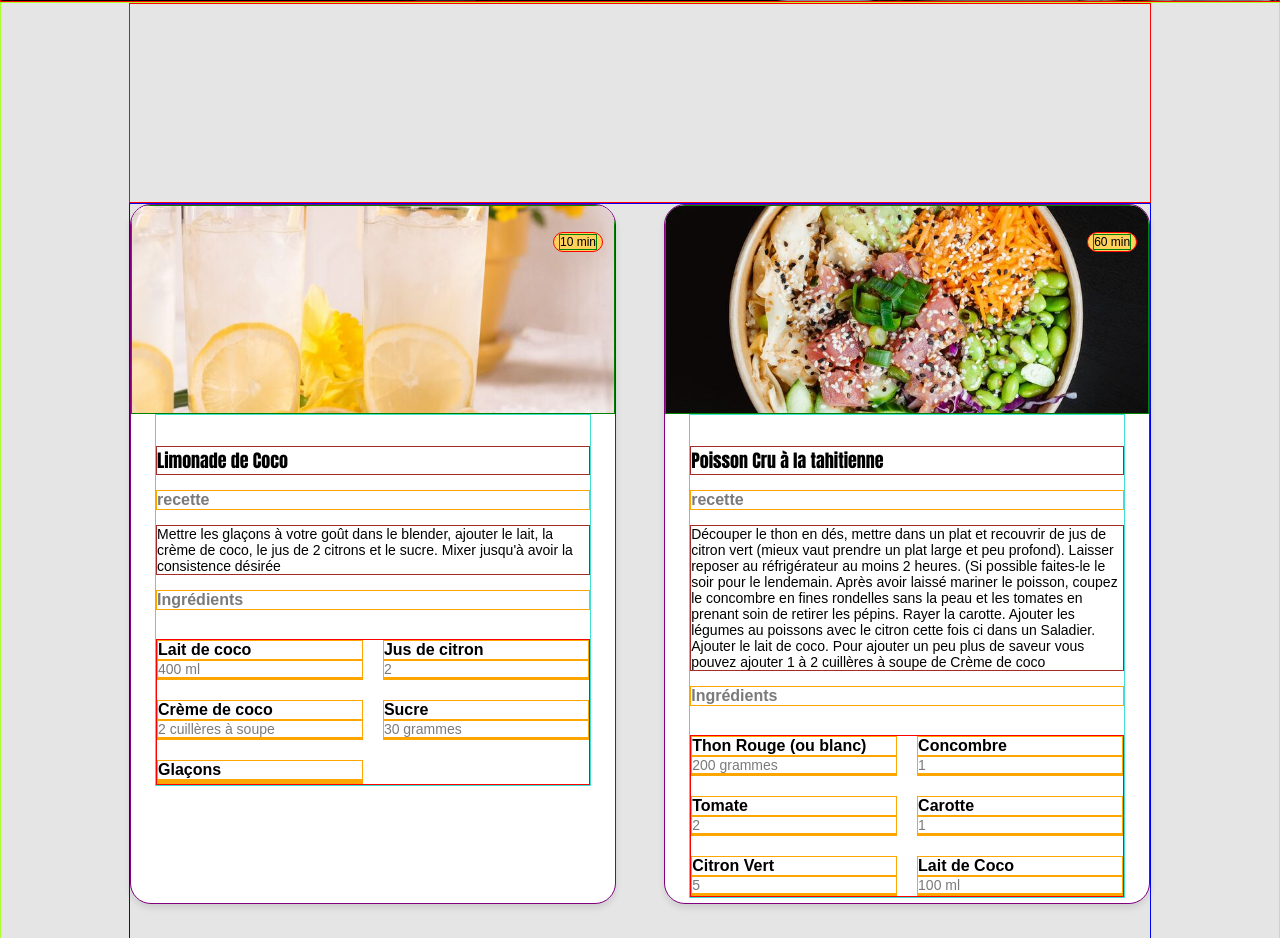
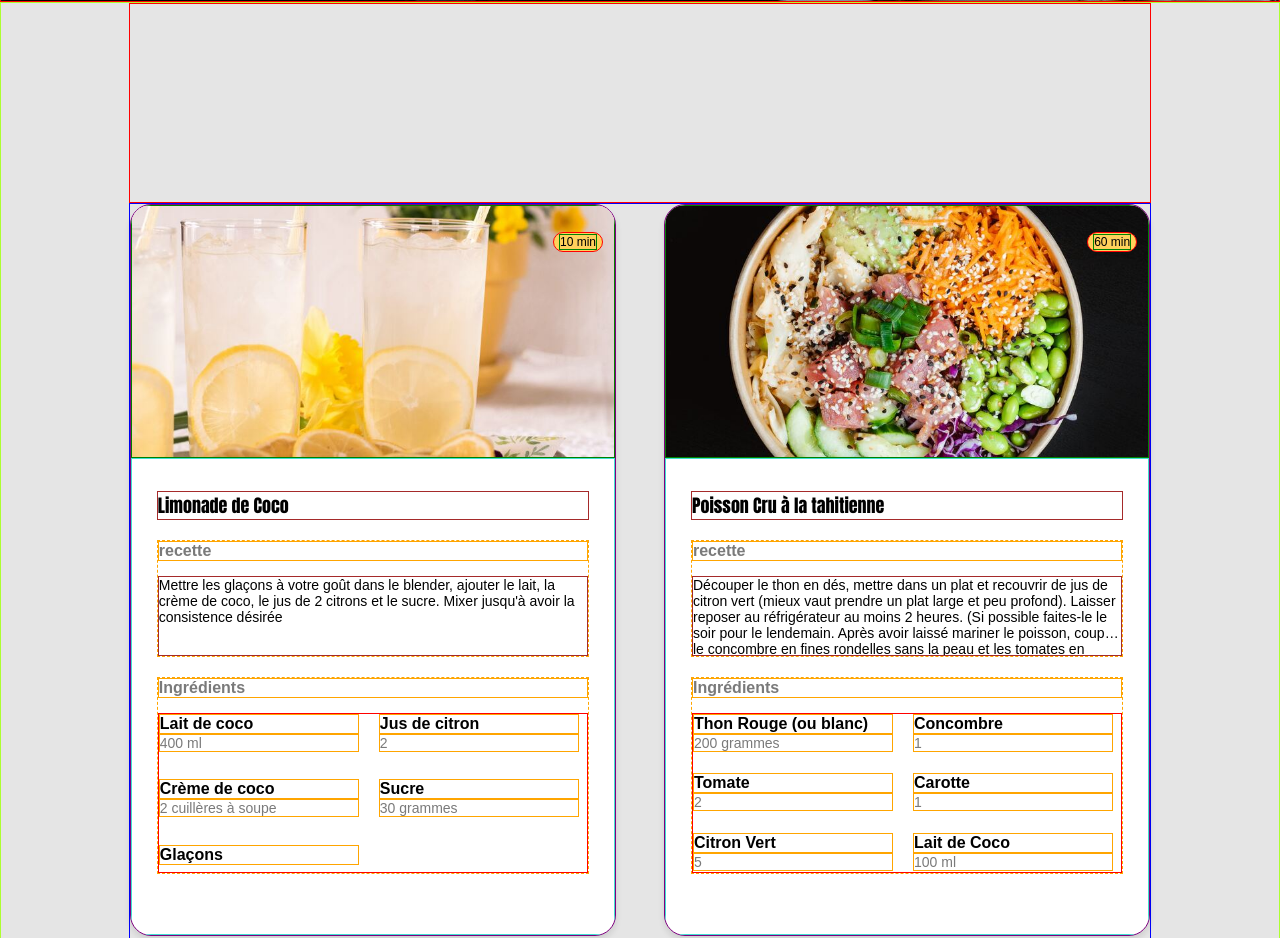
Before and after one commit to Startom78/Les_Petits_Plats, a website: page index.html in a window 1280 px wide. Shown: the part 498-1436 px from the top of the page. Drawn offline with Linux system fonts and the light colour scheme.

Commit message:
fix cards, fix css to have cleaner and simpler code

```diff
--- a/Components/card.js
+++ b/Components/card.js
@@ -1,5 +1,4 @@
 function createCard(recipe) {
-  const cards = document.getElementById('cards');
   const card = document.createElement("div");
   card.classList.add("card");
   console.log(card);
@@ -25,18 +24,19 @@ function createCard(recipe) {
   titleRecipe.textContent = recipe.name;
   titleRecipe.classList.add("titleRecipe");
 
+  const recipeDescContainer = document.createElement('div');
+  recipeDescContainer.classList.add('recipeBlock');
+
   const recipeP = document.createElement("p");
   recipeP.textContent = "recette";
   recipeP.classList.add("titleInCard");
 
-  const recipeDescription = document.createElement("div");
-  recipeDescription.classList.add("description");
-  recipeDescription.textContent = recipe.description;
+  const recipeText = document.createElement("p");
+  recipeText.classList.add("text");
+  recipeText.textContent = recipe.description;
 
-
-  const textRecipe = document.createElement("p");
-  textRecipe.textContent = recipe.description;
-  textRecipe.classList.add("description");
+  const ingredientContainer = document.createElement('div');
+  ingredientContainer.classList.add('recipeBlock');
 
   const ingredientsTitle = document.createElement("p");
   ingredientsTitle.textContent = "Ingrédients";
@@ -54,26 +54,24 @@ function createCard(recipe) {
     const quantity = document.createElement('p');
     quantity.classList.add('quantity');
 
-    const unit = document.createElement('p');
-    unit.classList.add('unit');
+    ingredient.textContent = `${ingredients.ingredient}`;
+    myIngredient.appendChild(ingredient);
 
-    if (ingredients.quantity === undefined){
-      ingredient.textContent = `${ingredients.ingredient}`;
-    }
+    if (ingredients.quantity !== undefined){
+      const quantity = document.createElement('p');
+      quantity.classList.add('quantity');
+      myIngredient.appendChild(quantity);
 
-    else if (ingredients.unit === undefined){
-      ingredient.textContent = `${ingredients.ingredient}`;
+      if (ingredients.unit === undefined){
         quantity.textContent = `${ingredients.quantity}`;
       }
 
       else{
-      ingredient.textContent = `${ingredients.ingredient}`;
         quantity.textContent = `${ingredients.quantity} ${ingredients.unit}`;
       }
 
-    myIngredient.appendChild(ingredient);
-    myIngredient.appendChild(quantity);
-    myIngredient.appendChild(unit);
+    }
+
     ingredientsList.appendChild(myIngredient);
 
   })
@@ -83,15 +81,18 @@ function createCard(recipe) {
   imgContainer.appendChild(timeContainer);
   imgContainer.appendChild(img);
 
+  recipeDescContainer.appendChild(recipeP);
+  recipeDescContainer.appendChild(recipeText);
+
+  ingredientContainer.appendChild(ingredientsTitle);
+  ingredientContainer.appendChild(ingredientsList);
+
   infoRecipe.appendChild(titleRecipe);
-  infoRecipe.appendChild(recipeP);
-  infoRecipe.appendChild(recipeDescription);
-  infoRecipe.appendChild(ingredientsTitle);
-  infoRecipe.appendChild(ingredientsList);
+  infoRecipe.appendChild(recipeDescContainer);
+  infoRecipe.appendChild(ingredientContainer);
 
   card.appendChild(imgContainer);
   card.appendChild(infoRecipe);
-  cards.appendChild(card);
 
   return card;
 }
--- a/src/index.js
+++ b/src/index.js
@@ -6,8 +6,11 @@ async function init() {
   // Récupère les datas des recettes
   const recipes = await getRecipes();
   console.log(recipes);
+  const cards = document.getElementById('cards');
+
   recipes.forEach(recipe => { // Pour chaque recette, je crée une carte de celle-ci
-    createCard(recipe);
+   const card = createCard(recipe);
+   cards.appendChild(card);
   })
 }
 window.onload = () => {
--- a/style.css
+++ b/style.css
@@ -92,13 +92,7 @@ body {
                 }
 
             }
-
-
         }
-
-
-
-
     }
 }
 
@@ -135,7 +129,6 @@ main{
     & .card{
         width: 100%;
         min-width: 340px;
-        height: 700px;
         border: 1px solid purple;
         background-color: white;
         border-radius: 21px;
@@ -149,7 +142,7 @@ main{
         & .imgContainer{
             position: relative;
             width: 100%;
-            height: 30%;
+            height: 253px;
             border: 1px solid green;
 
             & img{
@@ -182,44 +175,57 @@ main{
         }
 
 
-        & h2{
+        & .titleRecipe{
             font-family: Anton, sans-serif;
             font-weight: 400;
             border: 1px solid brown;
-            margin-top: 31px;
             font-size: 18px;
             gap: 10px;
         }
 
         & .infoRecipe{
-            justify-content: center;
-            width: 90%;
-            /*height: 70%;*/
+            display: flex;
+            flex-direction: column;
+            gap: 20px;
+            padding: 32px 25px 60px 25px;
             border: 1px solid turquoise;
 
             & .titleInCard{
                 font-size: 16px;
                 font-weight: 700;
                 color: #7A7A7A;
-                margin-top: 15px;
             }
-
-            & .description{
+            & .recipeBlock{
+                display: flex;
+                flex-direction: column;
+                gap: 15px;
+                border: 1px dashed orange;
+            }
+            & .text{
+                display: -webkit-box;
+                height: 80px;
                 font-size: 14px;
-                margin-top: 15px;
                 border: 1px solid brown;
+                -webkit-line-clamp: 4;
+                -webkit-box-orient: vertical;
+                line-clamp: 4;
+                text-overflow: ellipsis;
+                overflow: hidden;
             }
 
             & .listOfIngredients{
                 width: 100%;
-                display: grid;
-                grid-template-columns: repeat(auto-fit, minmax(200px, 1fr));
+                height: 160px;
+                overflow-y: auto;
+                display: flex;
+                flex-wrap: wrap;
+                align-items: start;
                 border: 1px solid red;
-                margin-top: 29px;
                 gap: 20px;
 
+
                 & .myIngredient{
-                    gap: 20px;
+                    width: 200px;
 
                     & .ingredient{
                         font-size: 16px;
@@ -234,3 +240,4 @@ main{
             }
         }
     }
+}
```
Lines whose indentation alone changed are shown as unchanged.
